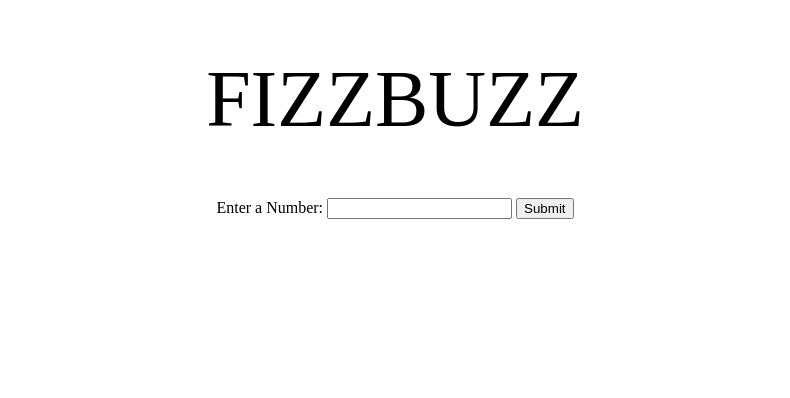
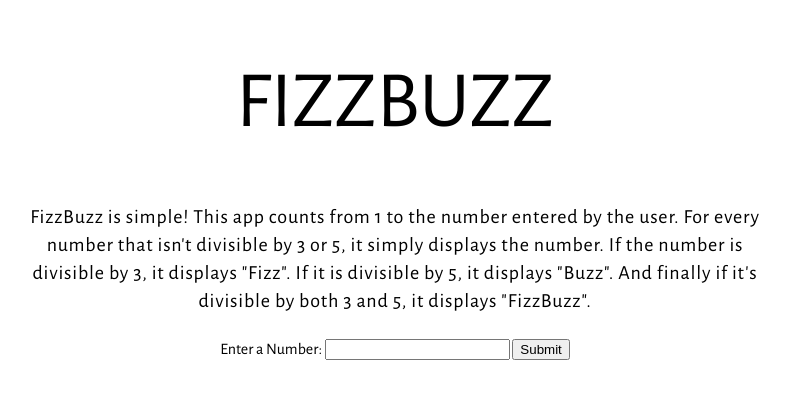
Before and after one commit to harshadak/fizzbuzz, a plain HTML site: page index.html in a window 1280 px wide. Shown: the whole page, without its empty margins (245-1035 px from the left). Drawn offline with nearby package versions, Linux system fonts and the light colour scheme.

Commit message:
Added a description for the app.

```diff
--- a/css/style.css
+++ b/css/style.css
@@ -1,3 +1,7 @@
+body {
+	font-family: 'Alegreya Sans', sans-serif;
+}
+
 .heading, .content {
 	text-align: center;
 }
@@ -5,6 +9,18 @@
 .heading h1 {
 	font-size: 5rem;
 	font-weight: lighter;
+}
+
+.instructions {
+	width: 60%;
+	text-align: center;
+	margin: 1.5rem auto;
+}
+
+.instructions p {
+	font-size: 1.25rem;
+	line-height: 1.75rem;
+	letter-spacing: 0.05rem;
 }
 
 .input {
--- a/index.html
+++ b/index.html
@@ -4,6 +4,7 @@
 	<meta charset="UTF-8">
 	<title>FizzBuzz | HK</title>
 	<link rel="stylesheet" type="text/css" href="css/style.css">
+	<link href='https://fonts.googleapis.com/css?family=Alegreya+Sans' rel='stylesheet' type='text/css'>
 	<script src="http://code.jquery.com/jquery.min.js"></script>
 	<script src="js/app.js"></script>
 </head>
@@ -11,6 +12,12 @@
 
 	<div class="heading">
 		<h1>FIZZBUZZ</h1>
+	</div>
+
+	<div class="instructions">
+		<p>
+			FizzBuzz is simple! This app counts from 1 to the number entered by the user. For every number that isn't divisible by 3 or 5, it simply displays the number. If the number is divisible by 3, it displays "Fizz". If it is divisible by 5, it displays "Buzz". And finally if it's divisible by both 3 and 5, it displays "FizzBuzz".
+		</p>
 	</div>
 
 	<section class="input">
```
